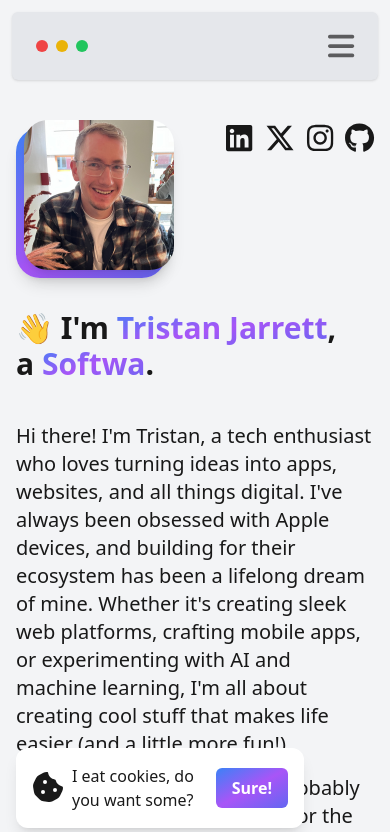
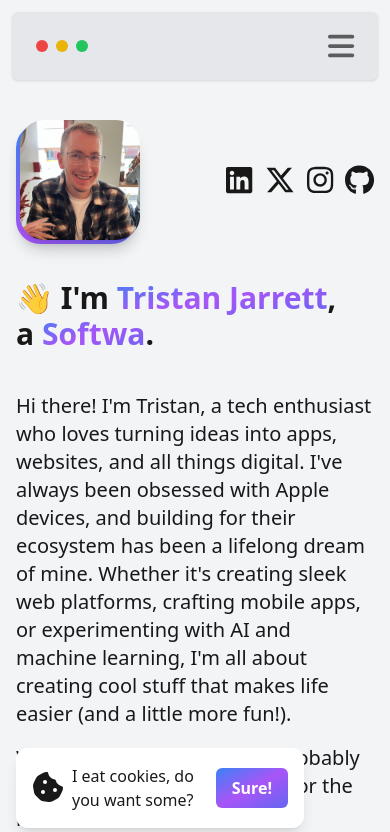
Before and after one commit to tristanjarrett/tristanjarrett_nextjs, a Next.js app: page / in a window 390 px wide. Shown: the top 832 px of the page. Built offline with nearby package versions, Linux system fonts and the light colour scheme.

Commit message:
Profile picture and social update son mobile

```diff
--- a/pages/index.js
+++ b/pages/index.js
@@ -188,19 +188,19 @@ const Home = () => {
                   </h1>
                 </div>
 
-                <div className="max-sm:w-full w-1/4 flex max-sm:mb-10 gap-2 justify-between sm:justify-end lg:hidden">
-                  <div className="relative max-sm:left-2">
-                    <div className="bg-gradient-to-br from-blue-500 via-purple-500 to-indigo-500 w-[150px] h-[150px] rounded-3xl shadow-lg absolute right-2 top-2 z-0 dark:from-yellow-500 dark:via-orange-500 dark:to-pink-500"></div>
+                <div className="max-sm:w-full w-1/4 flex max-sm:mb-10 gap-2 items-center justify-between sm:justify-end lg:hidden">
+                  <div className="relative max-sm:left-1">
+                    <div className="bg-gradient-to-br from-blue-500 via-purple-500 to-indigo-500 w-[120px] h-[120px] rounded-3xl shadow-lg absolute right-1 top-1 z-0 dark:from-yellow-500 dark:via-orange-500 dark:to-pink-500"></div>
                     <Image
                       src="/tristan.jpg"
                       alt="Tristan"
-                      width={150}
-                      height={150}
+                      width={120}
+                      height={120}
                       className="rounded-3xl shadow-lg relative z-10"
                     />
                   </div>
 
-                  <ul className="flex ml-2 gap-3 sm:hidden text-3xl">
+                  <ul className="flex ml-1 gap-3 sm:hidden text-3xl">
                     <li>
                       <a
                         href="https://www.linkedin.com/in/tristanjarrett"
```
